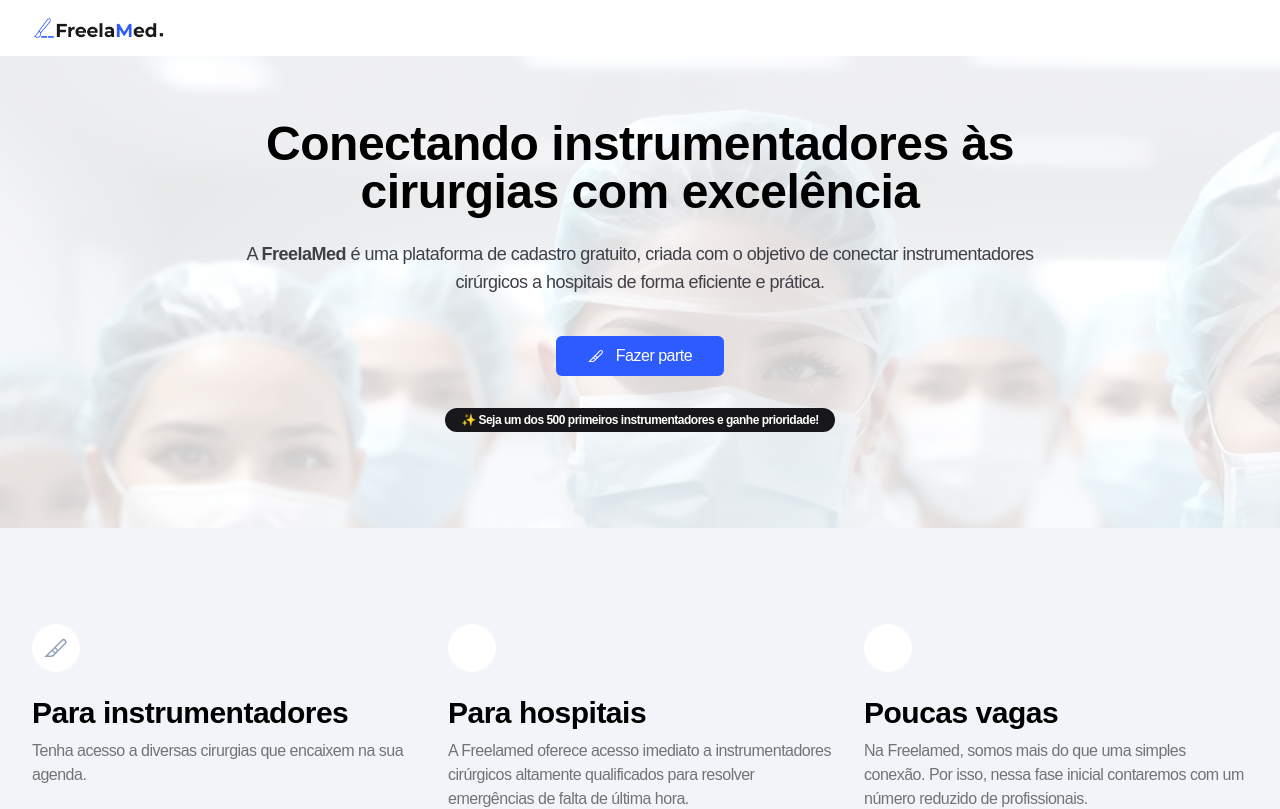
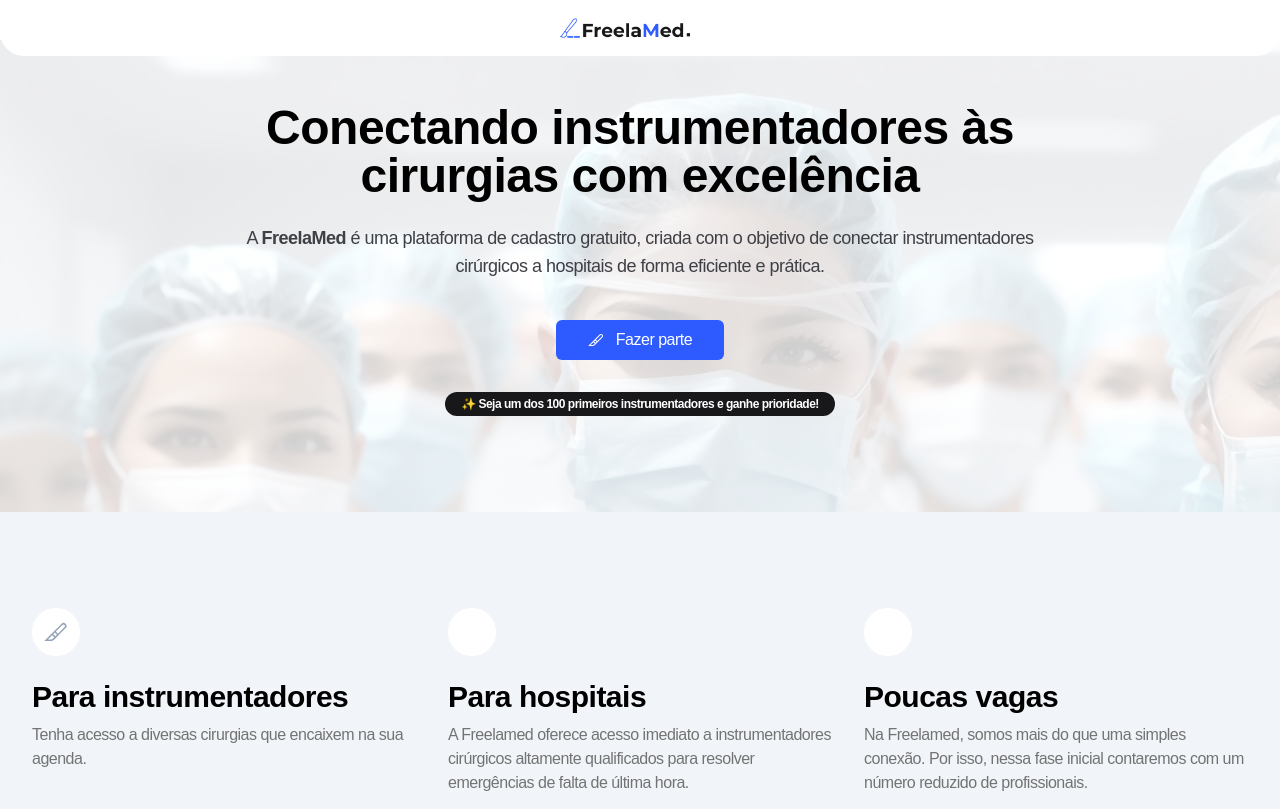
Before and after one commit to bolodissenoura/freelaMed, a Next.js app: page / in a window 1280 px wide. Shown: the top 809 px of the page. Built offline with nearby package versions, Linux system fonts and the light colour scheme; some icons are missing.

Commit message:
feat: navbar styles changes

```diff
--- a/components/Header.tsx
+++ b/components/Header.tsx
@@ -5,7 +5,7 @@ import Image from "next/image";
 
 const Header = () => {
   return (
-    <header id="header" className="wrap wrap-px">
+    <header id="header" className="bg-white rounded-b-3xl flex justify-center fixed w-full">
       <div className="header-container relative py-4 justify-between md:justify-start flex items-center">
         <div className="flex items-center mr-8">
           <h1>
@@ -21,7 +21,7 @@ const Header = () => {
             </Link>
           </h1>
         </div>
-        <Nav />
+        {/* <Nav /> */}
         {/* <div className="button-container hidden md:flex flex-wrap gap-4 ml-auto">
           <Button
             text="Sign Up"
--- a/components/Hero.tsx
+++ b/components/Hero.tsx
@@ -11,7 +11,7 @@ const Hero = () => {
       <section
         className="hero-container"
         style={{ backgroundColor: "rgba(255, 255, 255, 0.8)" }}>
-        <div className="hero-content-container py-16 ">
+        <div className="hero-content-container py-16 mt-10 ">
           <h1 className="mx-auto mb-6 max-w-[844px] text-4xl font-extrabold md:text-center md:text-5xl">
             Conectando instrumentadores às cirurgias com excelência
           </h1>
@@ -28,8 +28,8 @@ const Hero = () => {
               variant={ButtonVariant.primary}
             />
           </ButtonGroup>
-          <div className="mx-auto my-8 w-fit rounded-full bg-zinc-900 px-4 py-1 text-center text-[10px] font-semibold text-white md:text-xs">
-            ✨ Seja um dos 500 primeiros instrumentadores e ganhe prioridade!
+          <div className="mx-auto my-8 w-fit rounded-full bg-zinc-900 px-4 py-1 text-center font-semibold text-white md:text-xs">
+            ✨ Seja um dos 100 primeiros instrumentadores e ganhe prioridade!
           </div>
         </div>
       </section>
```
